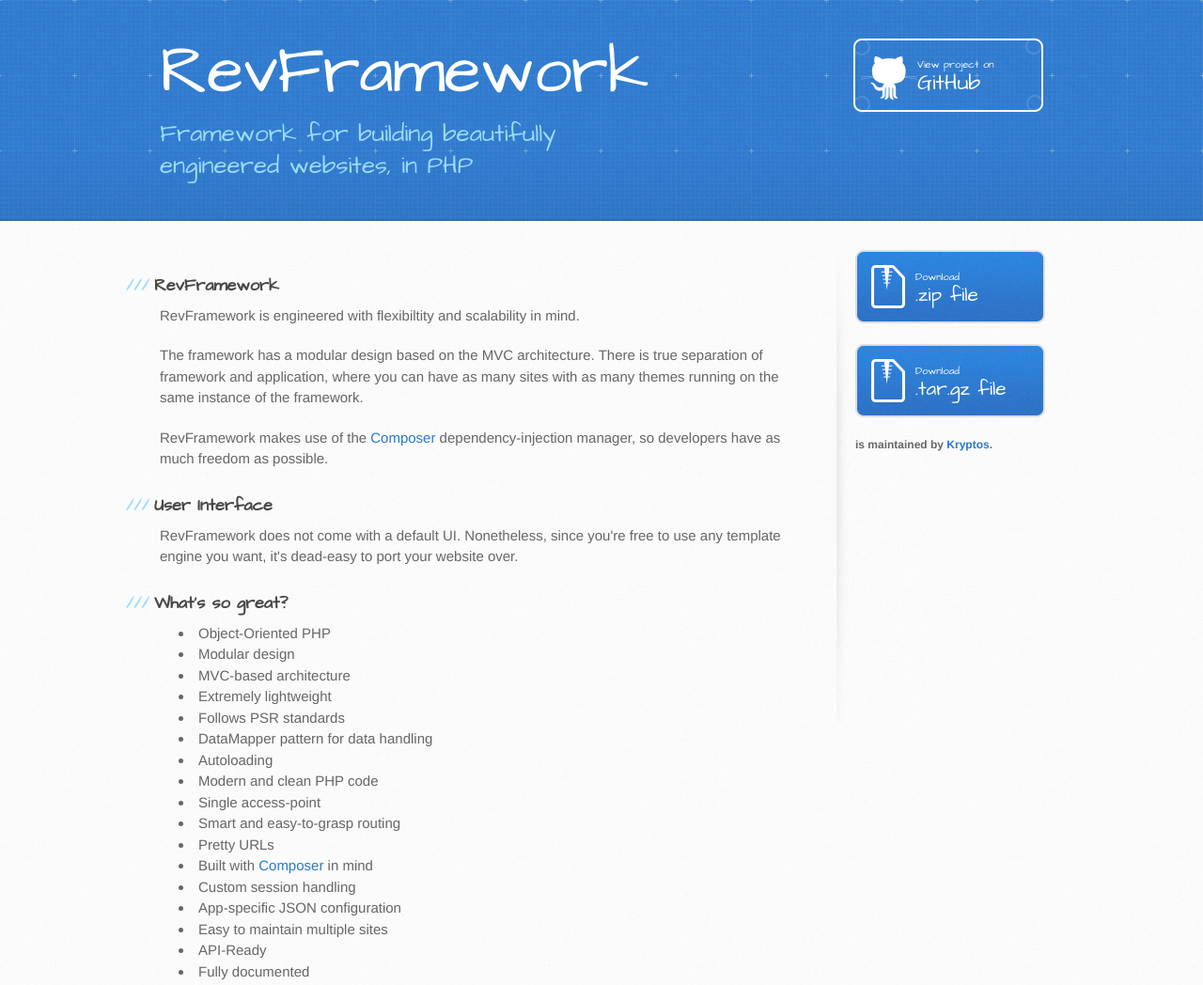
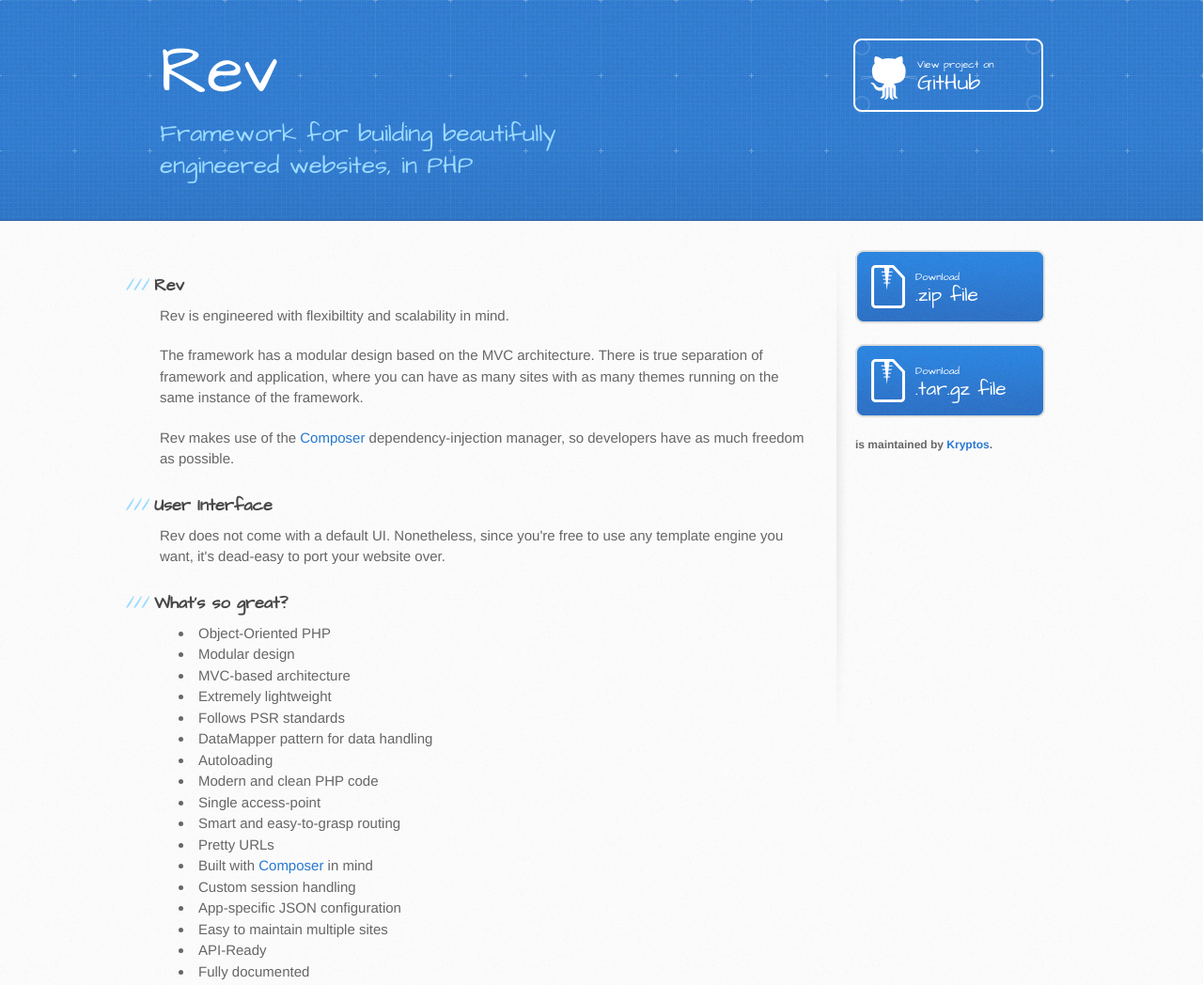
Before and after one commit to Kryptos/Rev, a plain HTML site: page index.html in a window 1280 px wide. Shown: the top 1048 px of the page at 94% size. Drawn offline with Linux system fonts and the light colour scheme.

Commit message:
Update index.html

```diff
--- a/index.html
+++ b/index.html
@@ -16,33 +16,33 @@
     <script src="//html5shiv.googlecode.com/svn/trunk/html5.js"></script>
     <![endif]-->
 
-    <title>RevFramework -- Kryptos</title>
+    <title>Rev -- Kryptos</title>
   </head>
 
   <body>
     <header>
       <div class="inner">
-        <h1>RevFramework</h1>
+        <h1>Rev</h1>
         <h2>Framework for building beautifully engineered websites, in PHP</h2>
-        <a href="https://github.com/Kryptos/RevFramework" class="button"><small>View project on</small>GitHub</a>
+        <a href="https://github.com/Kryptos/Rev" class="button"><small>View project on</small>GitHub</a>
       </div>
     </header>
 
     <div id="content-wrapper">
       <div class="inner clearfix">
         <section id="main-content">
-          <h3>RevFramework</h3>
+          <h3>Rev</h3>
 
-	    <p>RevFramework is engineered with flexibiltity and scalability in mind. </p>
+	    <p>Rev is engineered with flexibiltity and scalability in mind.</p>
 
             <p>The framework has a modular design based on the MVC architecture. There is true separation of framework and application, where you can have as many sites with as many themes running on the same instance of the framework.</p>
 
-	    <p>RevFramework makes use of the <a href='getcomposer.org'>Composer</a> dependency-injection manager, so developers have as much freedom as possible.</p>
+	    <p>Rev makes use of the <a href='getcomposer.org'>Composer</a> dependency-injection manager, so developers have as much freedom as possible.</p>
 
 
           <h3>User Interface</h3>
 
-            <p>RevFramework does not come with a default UI. Nonetheless, since you're free to use any template engine you want, it's dead-easy to port your website over.</p>
+            <p>Rev does not come with a default UI. Nonetheless, since you're free to use any template engine you want, it's dead-easy to port your website over.</p>
 
           <h3>What's so great?</h3>
 
@@ -74,20 +74,20 @@
 
           <h3>Support or Contact</h3>
 
-            <p>Having trouble with RevFramework? Check out the <a href="http://documentation.prjrev.com/">documentation</a> or <a href='https://github.com/kryptos/revframework/issues/new'>open a ticket</a< and we’ll help you sort it out.</p>
+            <p>Having trouble with Rev? Check out the <a href="http://documentation.prjrev.com/">documentation</a> or <a href='https://github.com/kryptos/rev/issues/new'>open a ticket</a< and we’ll help you sort it out.</p>
         </section>
 
         <aside id="sidebar">
-          <a href="https://github.com/Kryptos/RevFramework/zipball/master" class="button">
+          <a href="https://github.com/Kryptos/Rev/zipball/master" class="button">
             <small>Download</small>
             .zip file
           </a>
-          <a href="https://github.com/Kryptos/RevFramework/tarball/master" class="button">
+          <a href="https://github.com/Kryptos/Rev/tarball/master" class="button">
             <small>Download</small>
             .tar.gz file
           </a>
 
-          <p class="repo-owner"><a href="https://github.com/Kryptos/RevFramework"></a> is maintained by <a href="https://github.com/Kryptos">Kryptos</a>.</p>
+          <p class="repo-owner"><a href="https://github.com/Kryptos/RevF"></a> is maintained by <a href="https://github.com/Kryptos">Kryptos</a>.</p>
 
 
         </aside>
```
